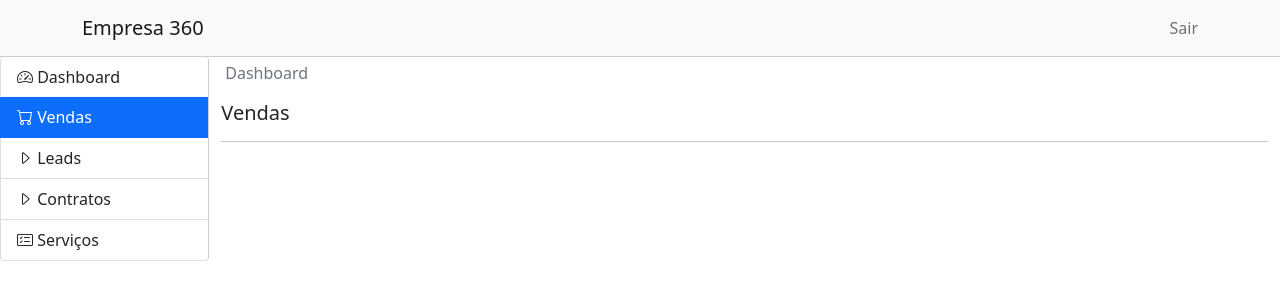
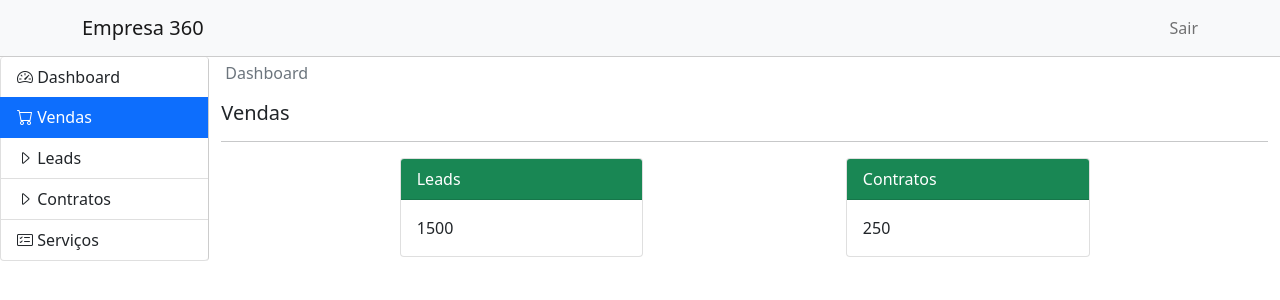
Before and after one commit to antoniotnn/empresa-360-vuejs, a Vue app: page /home/vendas in a window 1280 px wide. Shown: the top 300 px of the page. Built offline with nearby package versions, Linux system fonts and the light colour scheme.

Commit message:
238. Componente padrão em rotas alinhadas (rotas filhas)

```diff
--- /dev/null
+++ b/src/components/vendas/VendasPadrao.vue
@@ -0,0 +1,20 @@
+<template>
+    <div>
+        <div class="row">
+            <div class="col-3 offset-2 bg-suc">
+                <div class="card">
+                    <div class="card-header bg-success text-white">Leads</div>
+                    <div class="card-body">1500</div>
+                </div>
+            </div>
+
+            <div class="col-3 offset-2">
+                <div class="card">
+                    <div class="card-header  bg-success text-white">Contratos</div>
+                    <div class="card-body">250</div>
+                </div>
+            </div>
+        </div>
+    </div>
+
+</template>
--- a/src/router.js
+++ b/src/router.js
@@ -9,6 +9,7 @@ import Login from '@/views/Login.vue';
 import Servicos from '@/components/servicos/Servicos.vue';
 import Site from '@/views/Site.vue';
 import Vendas from '@/components/vendas/Vendas.vue';
+import VendasPadrao from '@/components/vendas/VendasPadrao.vue';
 
 const routes = [
     {
@@ -23,7 +24,8 @@ const routes = [
                 [
                     { path: 'leads', component: Leads }, //localhost:8080/home/vendas/leads
                     { path: 'leads/:id', component: Lead }, //localhost:8080/home/vendas/leads/id
-                    { path: 'contratos', component: Contratos } //localhost:8080/home/vendas/contratos
+                    { path: 'contratos', component: Contratos }, //localhost:8080/home/vendas/contratos
+                    { path: '', component: VendasPadrao } //localhost:8080/home/vendas/  (componente padrao na rota raiz, com path em branco)
                 ]
             }, //localhost:8080/home/vendas (obs, na declaração, não iniciar com / pois se fizer isso o vue vai entender que partirá da raiz, ou seja localhost:8080/ . Sem colocar a barra, já entende-se q é uma rota filha, de dentro de /home)
             { path: 'servicos', component: Servicos }, //localhost:8080/home/servicos
```
